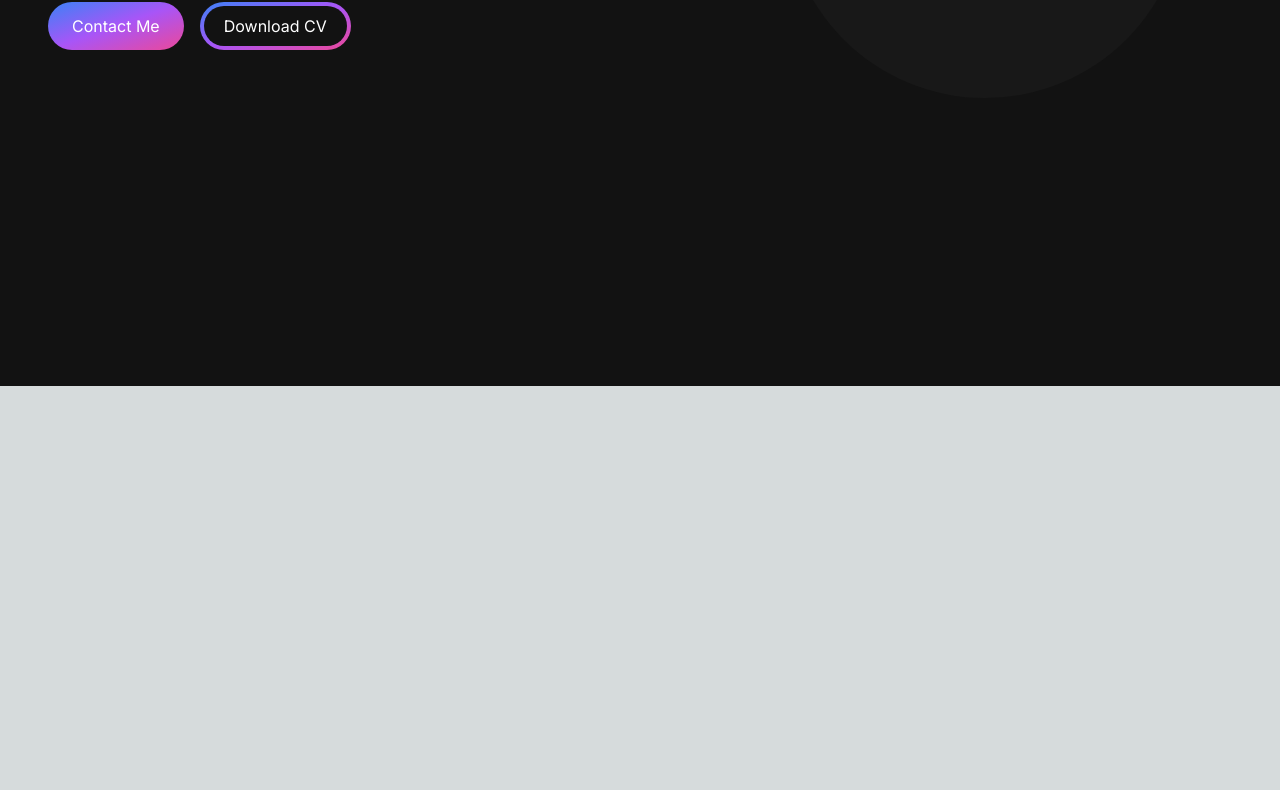
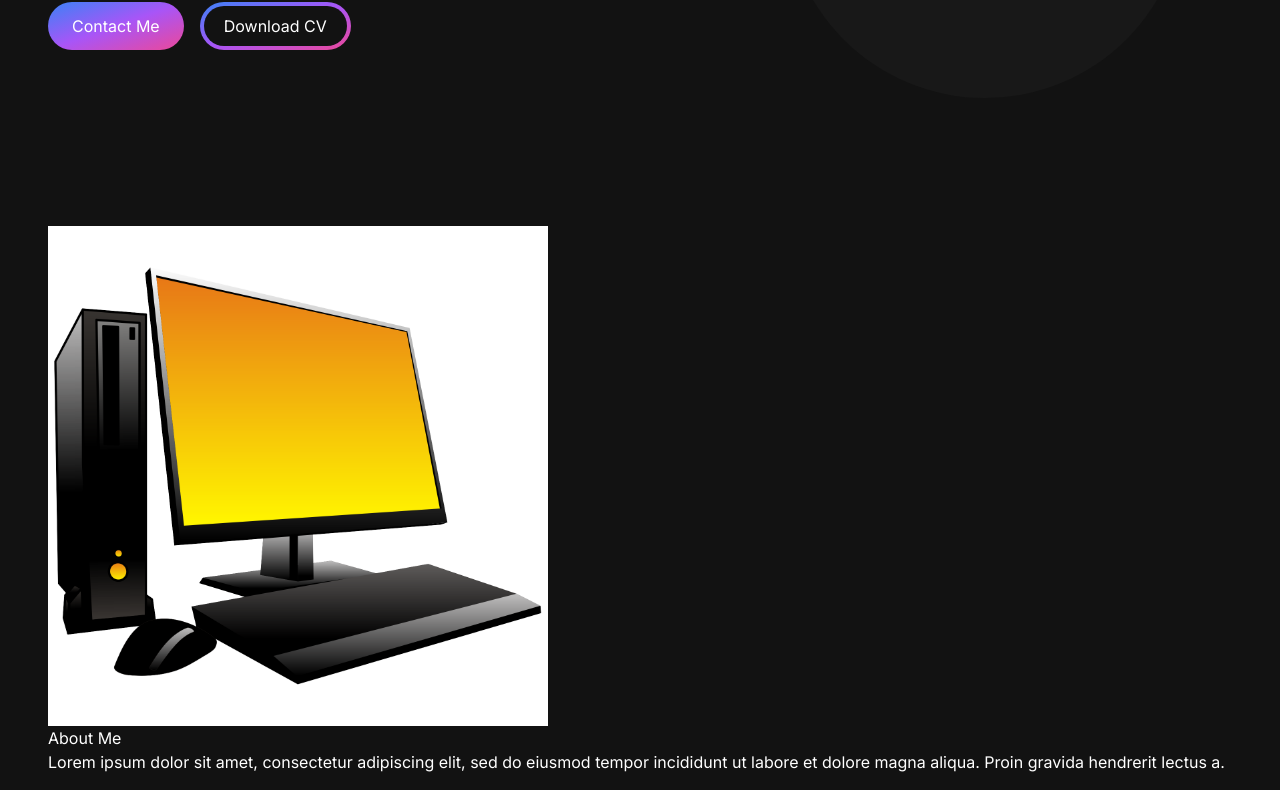
Before and after one commit to sriram-senthilkr/my-portfolio-website, a Next.js app: page / in a window 1280 px wide. Shown: the part 414-1204 px from the top of the page. Before the commit the page ends 800 px from the top, so only its background shows below. Built offline with nearby package versions, Linux system fonts and the light colour scheme.

Commit message:
Started About Me column

```diff
--- /dev/null
+++ b/app/components/AboutSection.jsx
@@ -0,0 +1,21 @@
+import React from "react";
+import Image from "next/image";
+
+const AboutSection = () => {
+    return (
+        <section className="text-white">
+            <div className="md:grid md:grid-cols-2 gap-8 items-center py-8 px-4 xl:gap-16 sm:py-16 xl:px-16"></div>
+            <Image src="/images/computer-image.png" width={500} height={500} />
+            <div>
+                <h2>About Me</h2>
+                <p>
+                    Lorem ipsum dolor sit amet, consectetur adipiscing elit, sed
+                    do eiusmod tempor incididunt ut labore et dolore magna
+                    aliqua. Proin gravida hendrerit lectus a.
+                </p>
+            </div>
+        </section>
+    );
+};
+
+export default AboutSection;
--- a/app/page.js
+++ b/app/page.js
@@ -1,6 +1,7 @@
 import Image from "next/image";
 import HeroSection from "./components/HeroSection";
 import Navbar from "./components/Navbar";
+import AboutSection from "./components/AboutSection";
 
 export default function Home() {
     return (
@@ -8,6 +9,7 @@
             <Navbar />
             <div className="container mt-24 mx-auto px-12 py-4">
                 <HeroSection />
+                <AboutSection />
             </div>
         </main>
     );
```
Also changed, not shown: public/images/computer-image.png (added).
